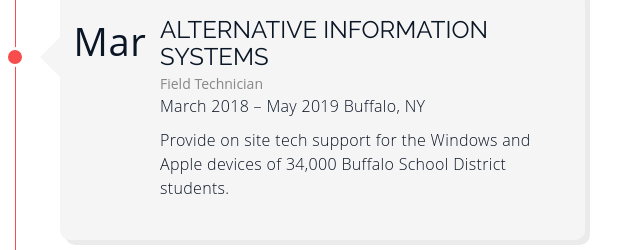
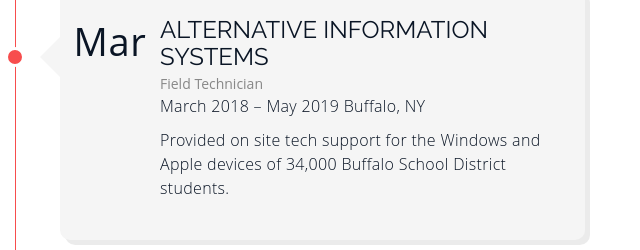
Before and after one commit to jpschnel/jpschnel.github.io, a plain HTML site: page index.html in a window 1280 px wide. Shown: the part 3760-4010 px from the top of the page, 640-1280 px from the left. Drawn offline with Linux system fonts and the light colour scheme; a script that the page names is missing.

Commit message:
alright, this should be it... for now

```diff
--- a/index.html
+++ b/index.html
@@ -386,7 +386,7 @@
                             <h2 class="news-title">Alternative Information Systems</h2>
                             <span>Field Technician</span>
                             <p>March 2018 – May 2019 Buffalo, NY</p>
-                            <p>Provide on site tech support for the Windows and Apple devices of 34,000 Buffalo School District students.</p>
+                            <p>Provided on site tech support for the Windows and Apple devices of 34,000 Buffalo School District students.</p>
 
                         </div>
                     </div>
```
